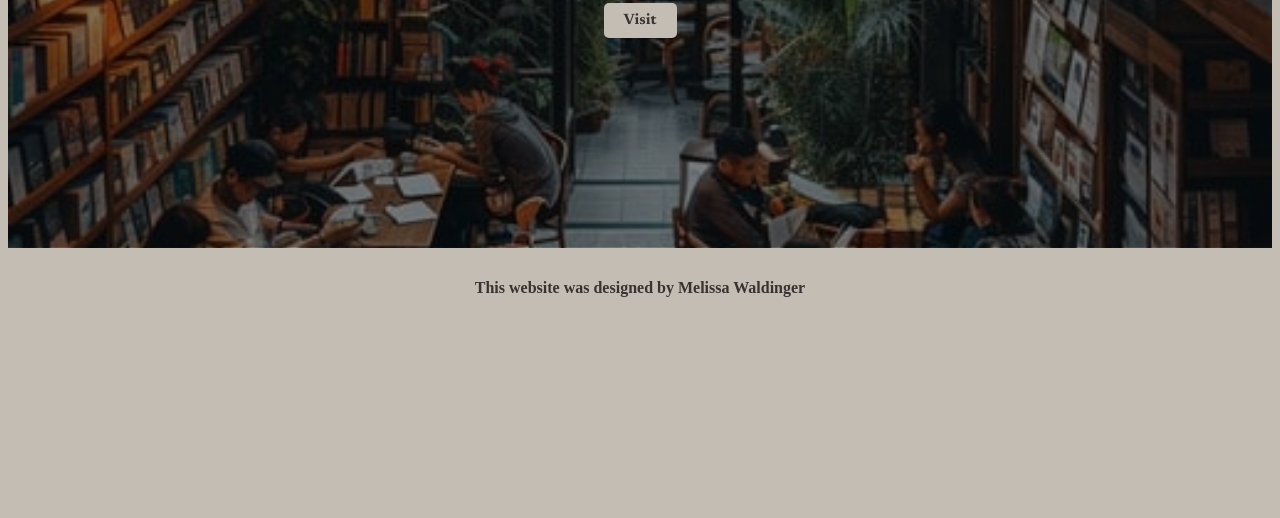
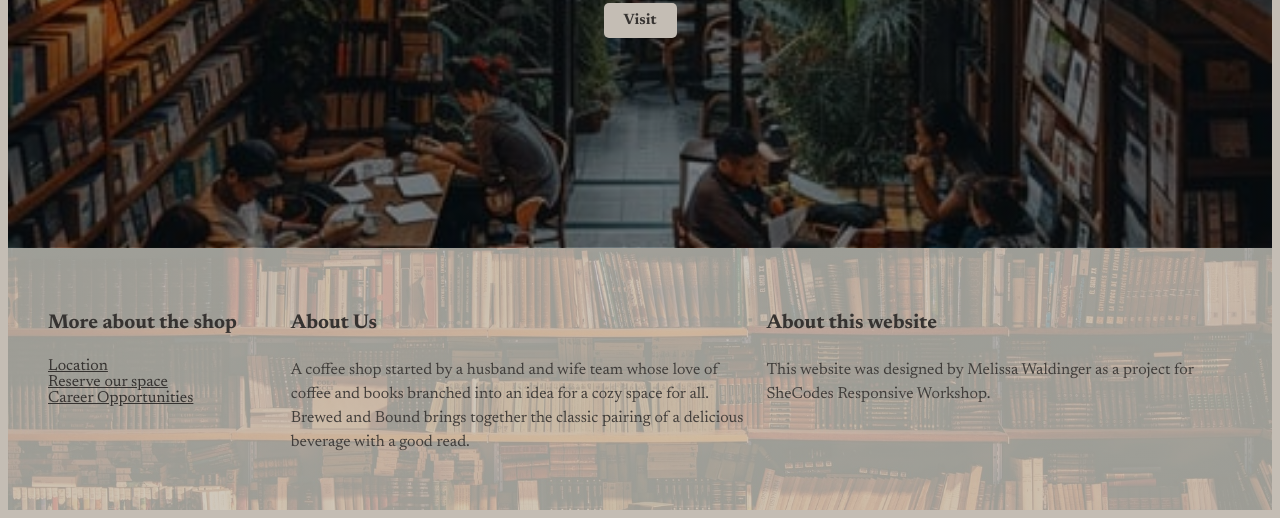
Before and after one commit to melisssawal/Coffee-Bookshop-Waldinger-Project, a plain HTML site: page index.html in a window 1280 px wide. Shown: the part 367-885 px from the top of the page. Before the commit the page ends 800 px from the top, so only its background shows below. Drawn offline with Linux system fonts and the light colour scheme; a web font is replaced by a local one.

Commit message:
Added footer content and styled.

```diff
--- a/index.html
+++ b/index.html
@@ -18,7 +18,30 @@
     </header>
 
     <footer>
-        <h4>This website was designed by Melissa Waldinger</h4>
+        <div class="grid">
+            <div>
+            <h3>More about the shop</h3>
+        <ul>
+            <li><a href="#" target="_blank">
+                Location</a>
+            </li>
+            <li>
+                <a href="#" target="_blank">Reserve our space</a>
+            </li>
+            <li>
+                <a href="#" target="_blank">Career Opportunities</a>
+            </li>
+        </ul>
+    </div>
+    <div>
+        <h3>About Us</h3>
+        <p> A coffee shop started by a husband and wife team whose love of coffee and books branched into an idea for a cozy space for all. Brewed and Bound brings together the classic pairing of a delicious beverage with a good read.</p>
+    </div>
+    <div>
+        <h3>About this website</h3>
+        <p>This website was designed by Melissa Waldinger as a project for SheCodes Responsive Workshop.</p>
+    </div>
+    </div>
     </footer>
 </body>
 </html>
--- a/sources/style.css
+++ b/sources/style.css
@@ -10,6 +10,12 @@ body {
     --secondary-color: #857467;
     --main-font-color: #363331;
     --accent-color:#39514F;
+}
+
+.grid {
+    display: grid;
+    grid-template-columns: 1fr 2fr 2fr;
+    grid-gap: 10px;
 }
 
 /*Header*/
@@ -65,15 +71,46 @@ header button {
 }
 
 /*Footer*/
-footer h4 {
-    font-family: var(--main-font-family);
+
+footer {
     color: var(--main-font-color);
-    text-align: center;
-    padding: 10px;
+    max-width: 1200px;
+    margin: 0 auto;
+    background-image: linear-gradient(rgba(196, 189, 180, 0.8), rgba(196, 189, 180, 0.8)),
+        url("../images/book_stack.jpg");
+    background-size: cover;
+    background-position: center;
+    background-repeat: no-repeat;
+    font-family: var(--secondary-font-family);
+    padding: 40px;
 }
 
+footer a {
+    color: inherit;
+}
 
+footer h3 {
+    font-weight: 700px;
+    font-size: 20px;
+    line-height: 30px;
+}
 
+footer p {
+  font-weight: 400px;
+  font-size: 16px;
+  line-height: 24px;
+  opacity: 0.9;
+}
+
+footer li {
+    list-style: none;
+    margin: 0;
+    padding: 0;
+}
+
+footer ul {
+    padding: 0;
+}
 /*Media Queries*/
 
 @media (max-width: 1000px) {
```
Also changed, not shown: images/book_stack.jpg (added).
